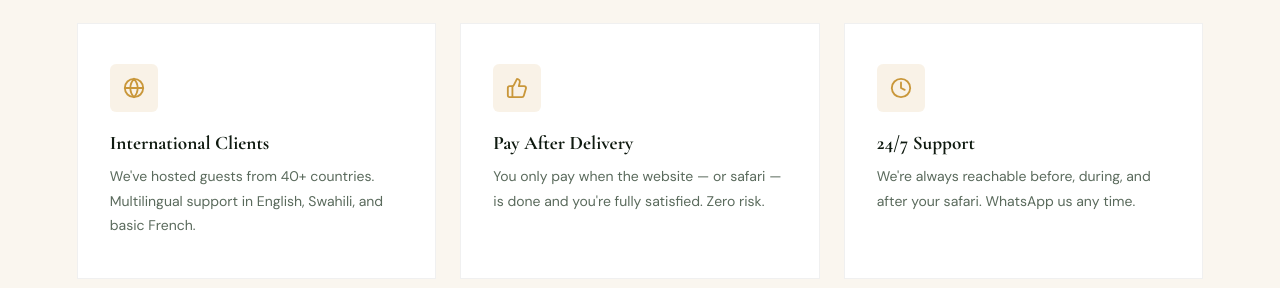
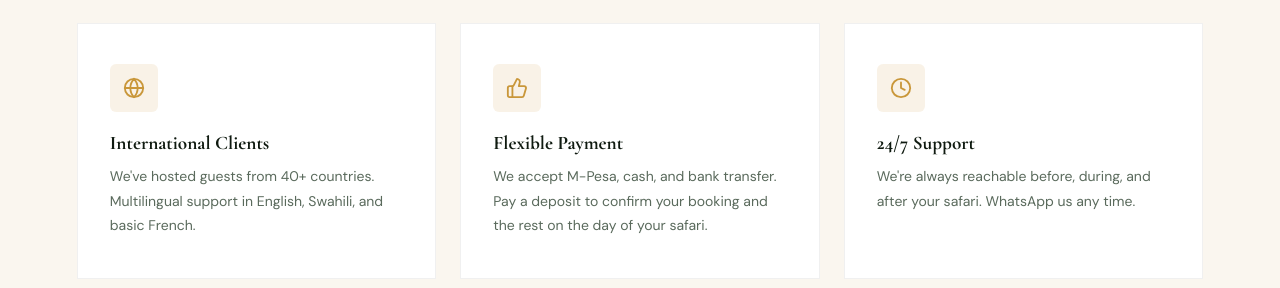
Before and after one commit to Muchyz/maasai-warriors, a React (Vite) app: page / in a window 1280 px wide. Shown: the part 2960-3248 px from the top of the page. Built offline with nearby package versions, Linux system fonts and the light colour scheme.

Commit message:
Fix Why Us payment text

```diff
--- a/src/App.jsx
+++ b/src/App.jsx
@@ -161,7 +161,7 @@ const WHY = [
   { icon: Shield, title: "Fully Licensed", desc: "Registered tour operator under Kenya Tourism Board. Fully insured for your peace of mind." },
   { icon: Award, title: "Maasai Guides", desc: "Our guides are born Maasai warriors who have tracked this land for generations — no one knows it better." },
   { icon: Globe, title: "International Clients", desc: "We've hosted guests from 40+ countries. Multilingual support in English, Swahili, and basic French." },
-  { icon: ThumbsUp, title: "Pay After Delivery", desc: "You only pay when the website — or safari — is done and you're fully satisfied. Zero risk." },
+  { icon: ThumbsUp, title: "Flexible Payment", desc: "We accept M-Pesa, cash, and bank transfer. Pay a deposit to confirm your booking and the rest on the day of your safari." },
   { icon: Clock, title: "24/7 Support", desc: "We're always reachable before, during, and after your safari. WhatsApp us any time." },
 ];
 
```
